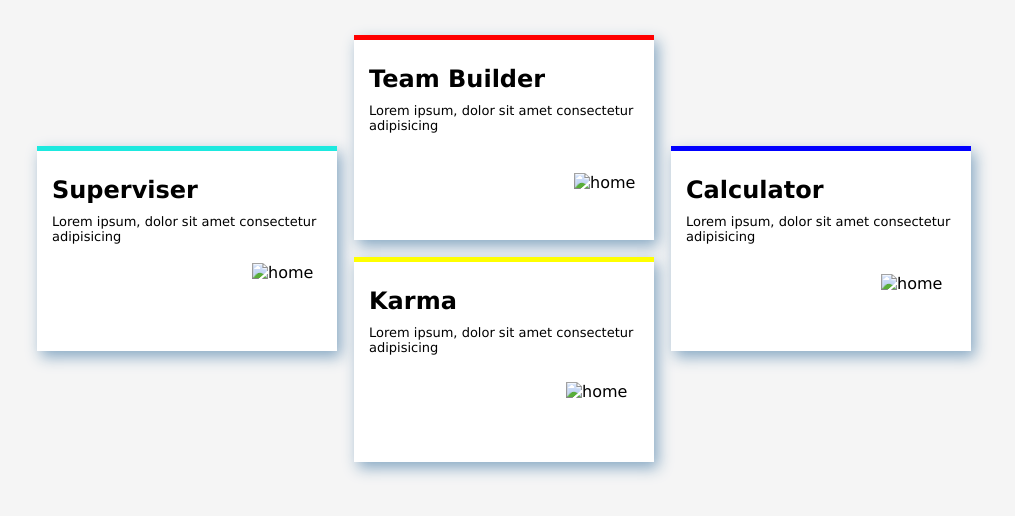
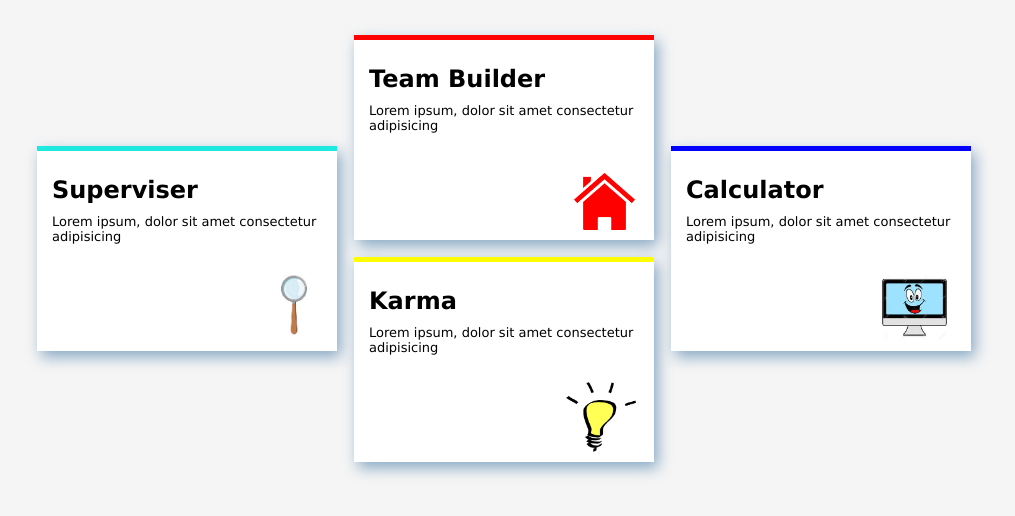
Before and after one commit to geetika005/Education4ol-internship.github.io, a plain HTML site: page index.html in a window 1280 px wide. Shown: the part 144-660 px from the top of the page, without its empty margins (136-1151 px from the left). Drawn offline with Linux system fonts and the light colour scheme.

Commit message:
Update index.html

```diff
--- a/index.html
+++ b/index.html
@@ -107,21 +107,21 @@
             <div class="box1 box">
                 <h2 style="margin-left:10px; margin-bottom: 0px;">Superviser</h2>
                 <p style="margin-top: 10px; margin-left: 10px;font-size: small; ">Lorem ipsum, dolor sit amet consectetur<br> adipisicing</p>
-                <img src="mglass.jpg " style="width: 29%; position: relative; left: 210px; top: 6px; " alt="home ">
+                <img src="images/mglass.jpg " style="width: 29%; position: relative; left: 210px; top: 6px; " alt="home ">
             </div>
             <div class="box2 box">
                 <h2 style="margin-left:10px; margin-bottom: 0px;">Team Builder</h2>
                 <p style=" margin-left: 10px;font-size: small;margin-top: 10px; ">Lorem ipsum, dolor sit amet consectetur<br> adipisicing</p>
-                <img src="home.png" style="width: 21%; position: relative; left: 215px; top: 27px;" alt="home ">
+                <img src="images/home.png" style="width: 21%; position: relative; left: 215px; top: 27px;" alt="home ">
             </div>
             <div class="box3 box ">
                 <h2 style="margin-left:10px; margin-bottom: 0px;">Karma</h2>
                 <p style=" font-size: small;margin-left: 10px;margin-top: 10px; ">Lorem ipsum, dolor sit amet consectetur<br> adipisicing</p>
-                <img src="bulb2.png" style="width: 24%; position: relative; left: 207px; top: 14px; " alt="home "></div>
+                <img src="images/bulb2.png" style="width: 24%; position: relative; left: 207px; top: 14px; " alt="home "></div>
             <div class="box4 box ">
                 <h2 style="margin-left:10px; margin-bottom: 0px;">Calculator</h2>
                 <p style=" margin-left: 10px;margin-top: 10px;font-size: small; ">Lorem ipsum, dolor sit amet consectetur<br> adipisicing</p>
-                <img src="monitor.jpg " style="width: 23%; position: relative; left: 205px; top: 17px; " alt=" home "></div>
+                <img src="images/monitor.jpg " style="width: 23%; position: relative; left: 205px; top: 17px; " alt=" home "></div>
         </div>
     </div>
 </body>
```
